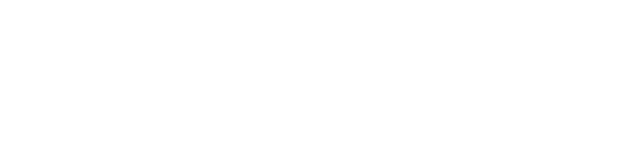
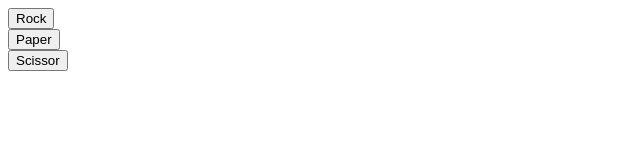
Before and after one commit to Atul-Vish/rock-paper-scissor, a plain HTML site: page index.html in a window 1280 px wide. Shown: the whole page, without its empty margins (0-640 px from the left). Drawn offline with Linux system fonts and the light colour scheme.

Commit message:
Add buttons for rock, paper and scissor

```diff
--- a/index.html
+++ b/index.html
@@ -13,9 +13,15 @@
             <div class="computer"></div>
         </div>
         <div class="choice">
-            <div class="rock"></div>
-            <div class="paper"></div>
-            <div class="scissor"></div>
+            <div class="btn_1">
+                <button class="rock" type="button">Rock</button>
+            </div>
+            <div class="btn_2">
+                <button class="paper" type="button">Paper</button>
+            </div>
+            <div class="btn_3">
+                <button class="scissor" type="button">Scissor</button>
+            </div>
         </div>
     </div>
 </body>
```
